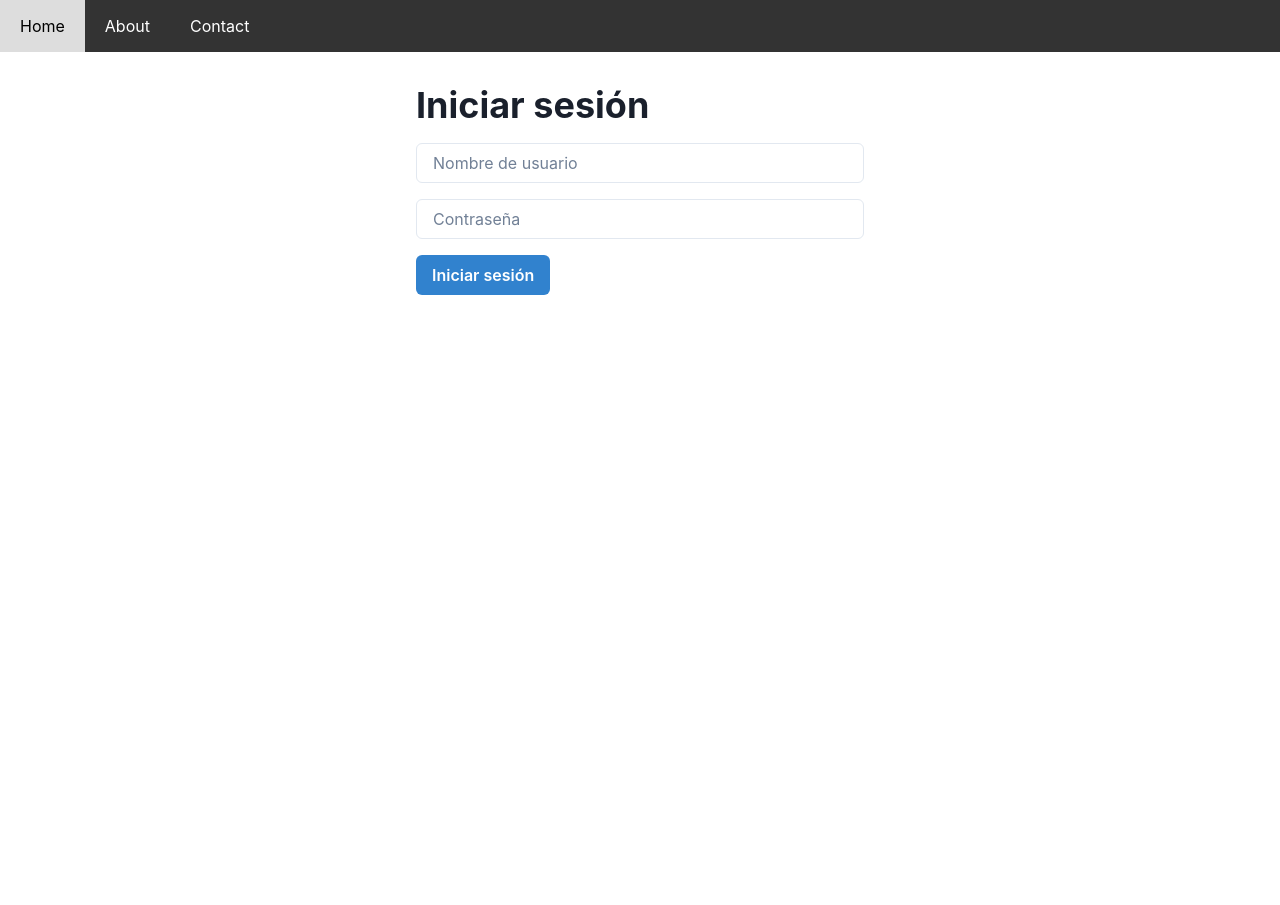
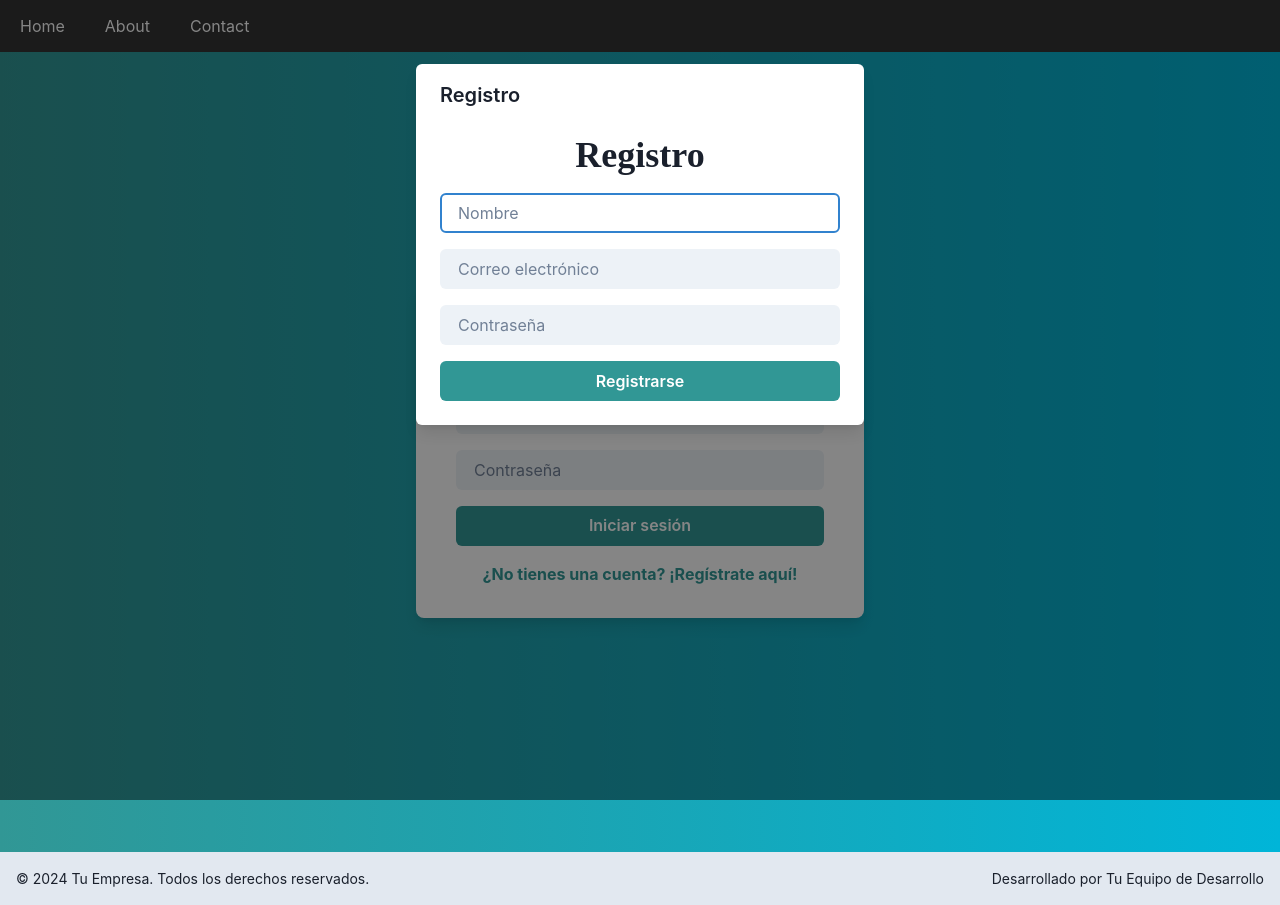
Before and after one commit to Slataniksdevs/ConsultaDAI, a React (Create React App) app in the folder Frontend/consulta_dai/: page / in a window 1280 px wide. Both pictures are taken after a click on the button "Iniciar sesión". Before the commit the page ends 800 px from the top, so only its background shows below. Built offline with nearby package versions, Linux system fonts and the light colour scheme.

Commit message:
login y registro solo front

```diff
--- a/Frontend/consulta_dai/package.json
+++ b/Frontend/consulta_dai/package.json
@@ -3,19 +3,19 @@
   "version": "0.1.0",
   "private": true,
   "dependencies": {
-
     "@chakra-ui/react": "^2.8.2",
     "@emotion/react": "^11.11.4",
     "@emotion/styled": "^11.11.5",
-    "@mui/material": "^5.15.14",
     "@headlessui/react": "^1.7.18",
     "@heroicons/react": "^2.1.3",
+    "@mui/material": "^5.15.14",
     "@testing-library/jest-dom": "^5.17.0",
     "@testing-library/react": "^13.4.0",
     "@testing-library/user-event": "^13.5.0",
     "framer-motion": "^11.0.24",
     "react": "^18.2.0",
     "react-dom": "^18.2.0",
+    "react-router-dom": "^6.22.3",
     "react-scripts": "5.0.1",
     "tailwindcss": "^3.4.3",
     "web-vitals": "^2.1.4"
--- a/Frontend/consulta_dai/src/App.css
+++ b/Frontend/consulta_dai/src/App.css
@@ -1,3 +1,7 @@
+.footer {
+  margin-top: 50px;
+}
+
 .App {
   text-align: center;
 }
@@ -35,4 +39,6 @@
   to {
     transform: rotate(360deg);
   }
+
+
 }
--- a/Frontend/consulta_dai/src/App.js
+++ b/Frontend/consulta_dai/src/App.js
@@ -1,6 +1,8 @@
 import React from 'react';
 import Navbar from './components/Navbar/Navbar';
-import Login from './components/login';
+import Footer from './components/Footer/Footer';
+import Login from './components/Login/login';
+import Registro from './components/Login/registro';
 import { ChakraProvider } from '@chakra-ui/react'
 
 
@@ -11,9 +13,17 @@ function App() {
         <header className="App-header">
           <Navbar />
         </header>
+        <div className='Login'>
       <Login />
       </div>
+      </div>
 
+
+<div className='App' >
+<footer className='App-Footer'>
+  <Footer  />
+</footer>
+</div>
 </ChakraProvider>
   );
 }
--- /dev/null
+++ b/Frontend/consulta_dai/src/components/Footer/Footer.js
@@ -0,0 +1,22 @@
+import React from 'react';
+import { Box, Flex, Link, Text } from '@chakra-ui/react';
+
+function Footer() {
+  return (
+    <Box as="footer" bg="gray.200" p="4">
+      <Flex justify="space-between" align="center">
+        <Text fontSize="sm">
+          © {new Date().getFullYear()} Tu Empresa. Todos los derechos reservados.
+        </Text>
+        <Text fontSize="sm">
+          Desarrollado por{' '}
+          <Link href="https://tuempresa.com" target="_blank" rel="noopener noreferrer">
+            Tu Equipo de Desarrollo
+          </Link>
+        </Text>
+      </Flex>
+    </Box>
+  );
+}
+
+export default Footer;
--- /dev/null
+++ b/Frontend/consulta_dai/src/components/Login/login.js
@@ -0,0 +1,83 @@
+import React, { useState } from 'react';
+import { Box, Flex, Heading, Input, Button, Link, Modal, ModalOverlay, ModalContent, ModalHeader, ModalBody, ModalCloseButton } from '@chakra-ui/react';
+import Registro from './registro'; // Importa el componente de registro
+
+function Login() {
+  const [isOpen, setIsOpen] = useState(false);
+
+  const handleOpenModal = () => {
+    setIsOpen(true);
+  };
+
+  const handleCloseModal = () => {
+    setIsOpen(false);
+  };
+
+  return (
+    <Flex
+      align="center"
+      justify="center"
+      minHeight="100vh"
+      bgGradient="linear(to-r, teal.500, cyan.500)"
+      px="4"
+    >
+      <Box
+        maxW="md"
+        bg="white"
+        py="8"
+        px="10"
+        borderRadius="lg"
+        boxShadow="lg"
+      >
+        <Heading mb="8" textAlign="center" fontFamily="serif" fontWeight="bold">
+          Iniciar sesión
+        </Heading>
+        <Input
+          placeholder="Correo electrónico"
+          variant="filled"
+          mb="4"
+          bg="gray.100"
+          _hover={{ bg: 'gray.200' }}
+        />
+        <Input
+          type="password"
+          placeholder="Contraseña"
+          variant="filled"
+          mb="4"
+          bg="gray.100"
+          _hover={{ bg: 'gray.200' }}
+        />
+        <Button
+          colorScheme="teal"
+          variant="solid"
+          width="full"
+          mb="4"
+          _hover={{ bg: 'teal.600' }}
+          onClick={handleOpenModal}
+        >
+          Iniciar sesión
+        </Button>
+        <Link
+          color="teal.500"
+          fontWeight="bold"
+          textAlign="center"
+          display="block"
+          onClick={handleOpenModal}
+        >
+          ¿No tienes una cuenta? ¡Regístrate aquí!
+        </Link>
+        <Modal isOpen={isOpen} onClose={handleCloseModal}>
+          <ModalOverlay />
+          <ModalContent>
+            <ModalHeader>Registro</ModalHeader>
+            <ModalBody>
+              <Registro /> {/* Muestra el componente de registro dentro del modal */}
+            </ModalBody>
+          </ModalContent>
+        </Modal>
+      </Box>
+    </Flex>
+  );
+}
+
+export default Login;
--- /dev/null
+++ b/Frontend/consulta_dai/src/components/Login/registro.js
@@ -0,0 +1,45 @@
+import React from 'react';
+import { Box, Flex, Heading, Input, Button } from '@chakra-ui/react';
+
+function Registro() {
+  return (
+    <Box>
+      <Heading mb="4" textAlign="center" fontFamily="serif" fontWeight="bold">
+        Registro
+      </Heading>
+      <Input
+        placeholder="Nombre"
+        variant="filled"
+        mb="4"
+        bg="gray.100"
+        _hover={{ bg: 'gray.200' }}
+      />
+      <Input
+        placeholder="Correo electrónico"
+        variant="filled"
+        mb="4"
+        bg="gray.100"
+        _hover={{ bg: 'gray.200' }}
+      />
+      <Input
+        type="password"
+        placeholder="Contraseña"
+        variant="filled"
+        mb="4"
+        bg="gray.100"
+        _hover={{ bg: 'gray.200' }}
+      />
+      <Button
+        colorScheme="teal"
+        variant="solid"
+        width="full"
+        mb="4"
+        _hover={{ bg: 'teal.600' }}
+      >
+        Registrarse
+      </Button>
+    </Box>
+  );
+}
+
+export default Registro;
--- a/Frontend/consulta_dai/src/components/login.js
+++ /dev/null
@@ -1,14 +0,0 @@
-import React from 'react';
-import { Box, Heading, Input, Button } from '@chakra-ui/react';
-
-const Login = () => {
-    return (
-        <Box maxW="md" mx="auto" mt="8">
-      <Heading mb="4">Iniciar sesión</Heading>
-      <Input placeholder="Nombre de usuario" mb="4" />
-      <Input type="password" placeholder="Contraseña" mb="4" />
-      <Button colorScheme="blue">Iniciar sesión</Button>
-    </Box>
-    );
-}
-export default Login;
```
Also changed, not shown: 1 other file (tests, documents, lock files or other folders).
